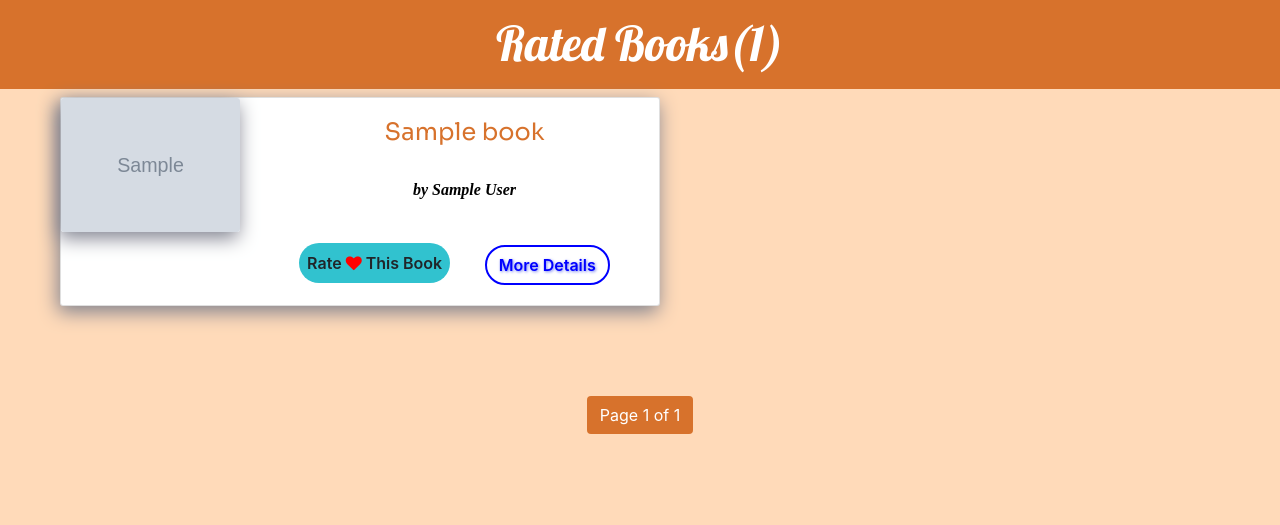
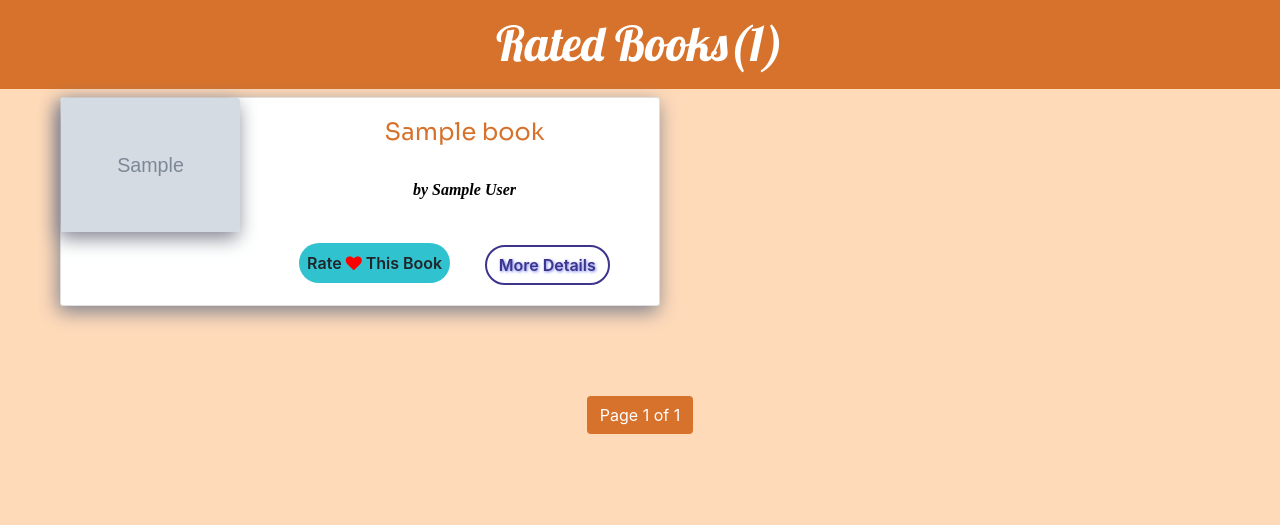
Before and after one commit to Praful932/Kitabe, a Django app: template templates/mainapp/read.html in a window 1280 px wide, with the pointer over the restyled element. Shown: the part 90-615 px from the top of the page. Run offline with Django 3.2, Linux system fonts and the light colour scheme; the template is opened without the code that fills it: most values are stand-ins (such as "Sample title", 1, 10 or a date in 2020); grey boxes marked "Sample" are stand-in pictures; parts of the project's set-up code (start-up, migrations or seed data) failed here and were passed over; some libraries are stand-ins or nearby versions.

Commit message:
resolving conflict

```diff
--- a/static/mainapp/css/read.css
+++ b/static/mainapp/css/read.css
@@ -88,9 +88,9 @@
 }
 
 .more-details:hover {
-    color: blue;
+    color: #3d348b;
     background: white;
-    border: 2px solid blue;
+    border: 2px solid #3d348b;
     text-shadow: 1px 1px 3px #727ff0;
 }
 
```
